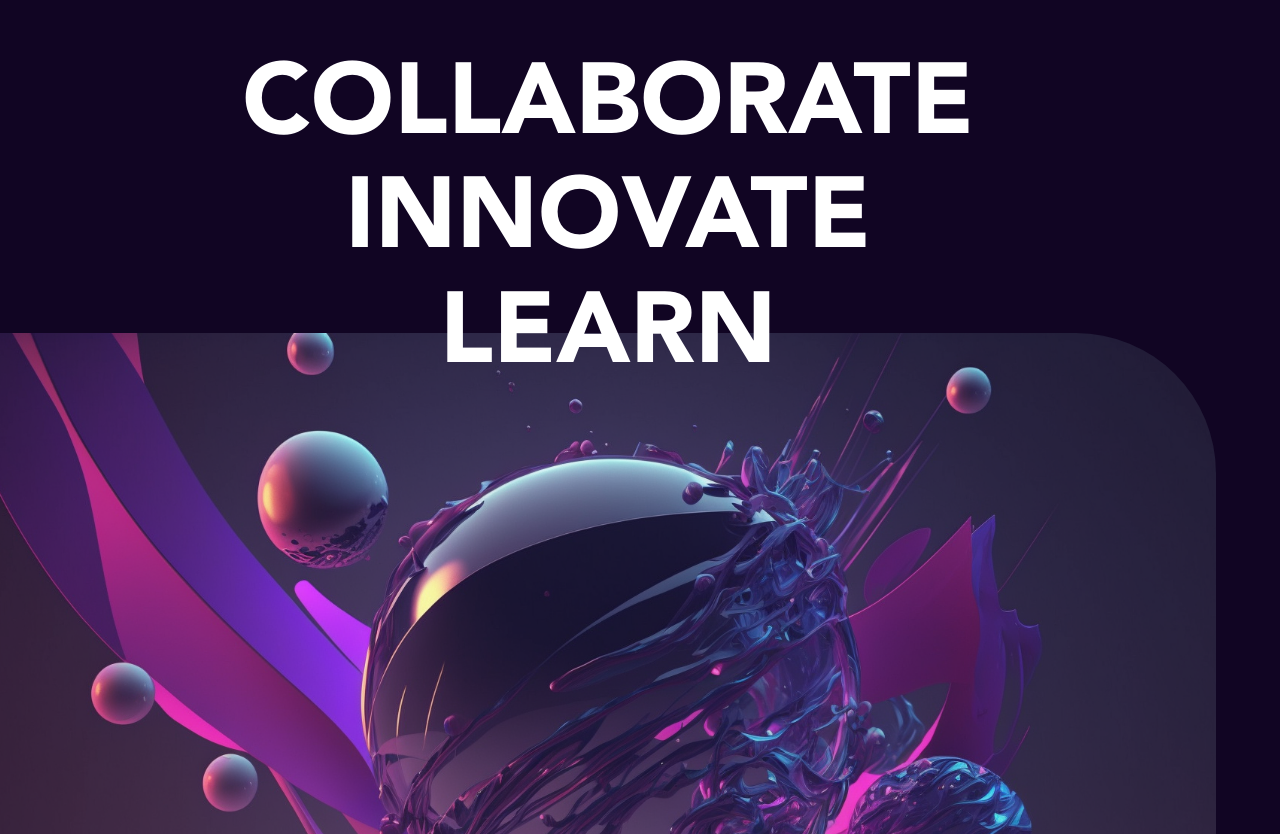
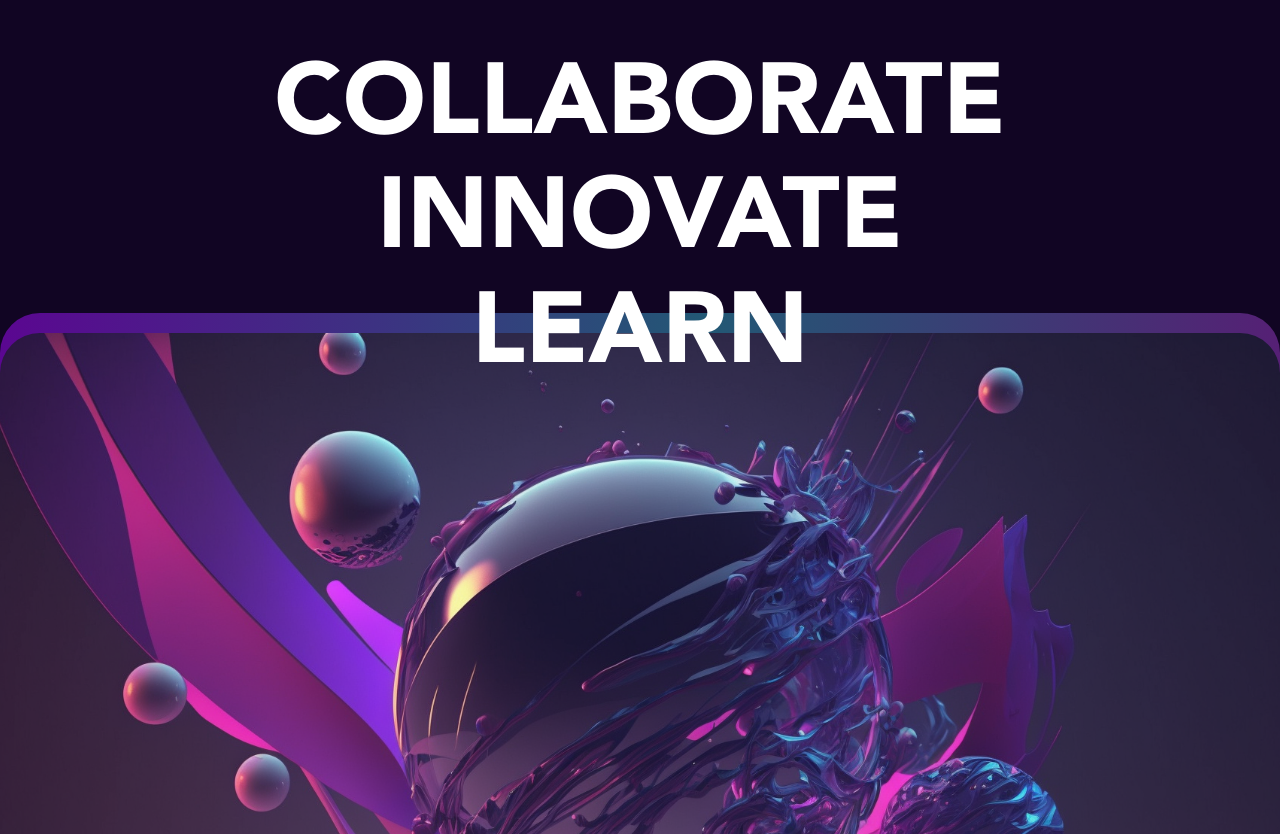
Before and after one commit to The-Programming-Lab/main-client, a Next.js app: page / in a window 1280 px wide. Shown: the part 118-952 px from the top of the page. Built offline with nearby package versions, Linux system fonts and the light colour scheme.

Commit message:
Finalize Hero Section

```diff
--- a/src/components/LandingPage/Navbar/MenuModal/menuModal.module.scss
+++ b/src/components/LandingPage/Navbar/MenuModal/menuModal.module.scss
@@ -17,8 +17,8 @@
   position: fixed;
   width: 100%;
   box-sizing: border-box;
-  background-color: g.$secondary-color;
-  z-index: 1;
+  background: linear-gradient(to bottom, g.$primary-color, g.$secondary-color);
+  z-index: 10;
 }
 
 .header{
--- a/src/components/LandingPage/Navbar/index.tsx
+++ b/src/components/LandingPage/Navbar/index.tsx
@@ -45,7 +45,7 @@ const Navbar = () => {
 
       <motion.nav
         variants={navVariants}
-        initial="show"
+        initial="hidden"
         animate={hidden ? "hidden" : "show"}
         className={styles.navContainer}
       >
--- a/src/pages/LandingPage/HeroSection.module.scss
+++ b/src/pages/LandingPage/HeroSection.module.scss
@@ -4,11 +4,11 @@
   margin-top: g.$space-xxxxx-large;
   padding-top: g.$space-xxx-large;
   padding-bottom: g.$space-xxx-large;
-  padding-right: g.$space-xxx-large;
+  // padding-right: g.$space-xxx-large;
   @media screen and (min-width: g.$desktop-min) {
     padding-top: g.$space-xxxxx-large;
     padding-bottom: g.$space-xxxxx-large;
-    padding-right: g.$space-xxxxx-large;
+    // padding-right: g.$space-xxxxx-large;
   }
 }
 .staggerContainer {
@@ -47,24 +47,49 @@
   position: relative;
   width: 100%;
   margin-top: -12px;
+  // padding-right: g.$space-xxx-large;
+  box-sizing: border-box;
   @media screen and (min-width: g.$desktop-min) {
+    // padding-right: g.$space-xxxxx-large;
     margin-top: -20px;
+    box-sizing: border-box;
+  }
+}
+
+.heroGradientWrapper{
+  position: relative;
+  // padding-right: g.$space-xxx-large;
+  box-sizing: border-box;
+  @media screen and (min-width: g.$desktop-min) {
+    // padding-right: g.$space-xxxxx-large;
   }
 }
 
 .heroImageGradient{
-  position:absolute;
+  position: absolute;
   width: 100%;
   height: 300px;
-  border-top-right-radius: 140px;
-  top: -30px;
+  // border-top-right-radius: 40px;
+  // border-top-left-radius: 40px;
+  top: -10px;
   z-index: 0;
+  box-sizing: border-box;
   background: linear-gradient(
     97.86deg,
-    #a509ff 0%,
-    #34acc7 53.65%,
-    #a134c7 100%
+    rgba(165, 9, 255, 0.5) 0%,
+    rgba(52, 172, 199, 0.5) 53.65%,
+    rgba(161, 52, 199, 0.5) 100%
   );
+
+  left: 0;
+  padding-right: g.$space-xxx-large;
+
+  @media screen and (min-width: g.$desktop-min) {
+    border-top-right-radius: 40px;
+    border-top-left-radius: 40px;
+    top: -20px;
+  }
+
 }
 
 .heroImage {
@@ -73,8 +98,15 @@
   z-index: 1;
   position: relative;
   object-fit: cover;
-  border-top-right-radius: 140px;
+  // border-top-right-radius: 40px;
+  // border-bottom-right-radius: 40px;
+  // border-bottom-left-radius: 40px;
+  // border-top-left-radius: 40px;
   @media screen and (min-width: g.$desktop-min) {
     height: 650px;
+    border-top-right-radius: 40px;
+    border-bottom-right-radius: 40px;
+    border-bottom-left-radius: 40px;
+    border-top-left-radius: 40px;
   }
 }
--- a/src/pages/LandingPage/HeroSection.tsx
+++ b/src/pages/LandingPage/HeroSection.tsx
@@ -16,6 +16,7 @@ const HeroSection = () => {
       }}
       className={styles.staggerContainer}
     >
+
       <div className={styles.heroText}>
         <motion.h1 variants={textVariant(1.1)} className={styles.heroHeading}>
           COLLABORATE
@@ -33,22 +34,15 @@ const HeroSection = () => {
         variants={slideIn('right', 'tween', 0.2, 1)}
         className={styles.heroImageContainer}
       >
-        {/* <div className={styles.heroImageGradient} /> */}
+        <div className={styles.heroGradientWrapper}>
+          <div className={styles.heroImageGradient} />
+        </div>
 
         <img
           src="/LandingPage/hero_image.png"
           alt="hero_cover"
           className={styles.heroImage}
         />
-        {/* <a href="#explore">
-          <div className="w-full flex justify-end sm:-mt-[70px] -mt-[50px] pr-[40px] relative z-10">
-            <img
-              src="/stamp.png"
-              alt="stamp"
-              className="sm:w-[155px] w-[100px] sm:h-[155px] h-[100px] object-contain"
-            />
-          </div>
-        </a> */}
       </motion.div>
 
     </motion.div>
```
Also changed, not shown: src/styles/gradients.scss (added).
